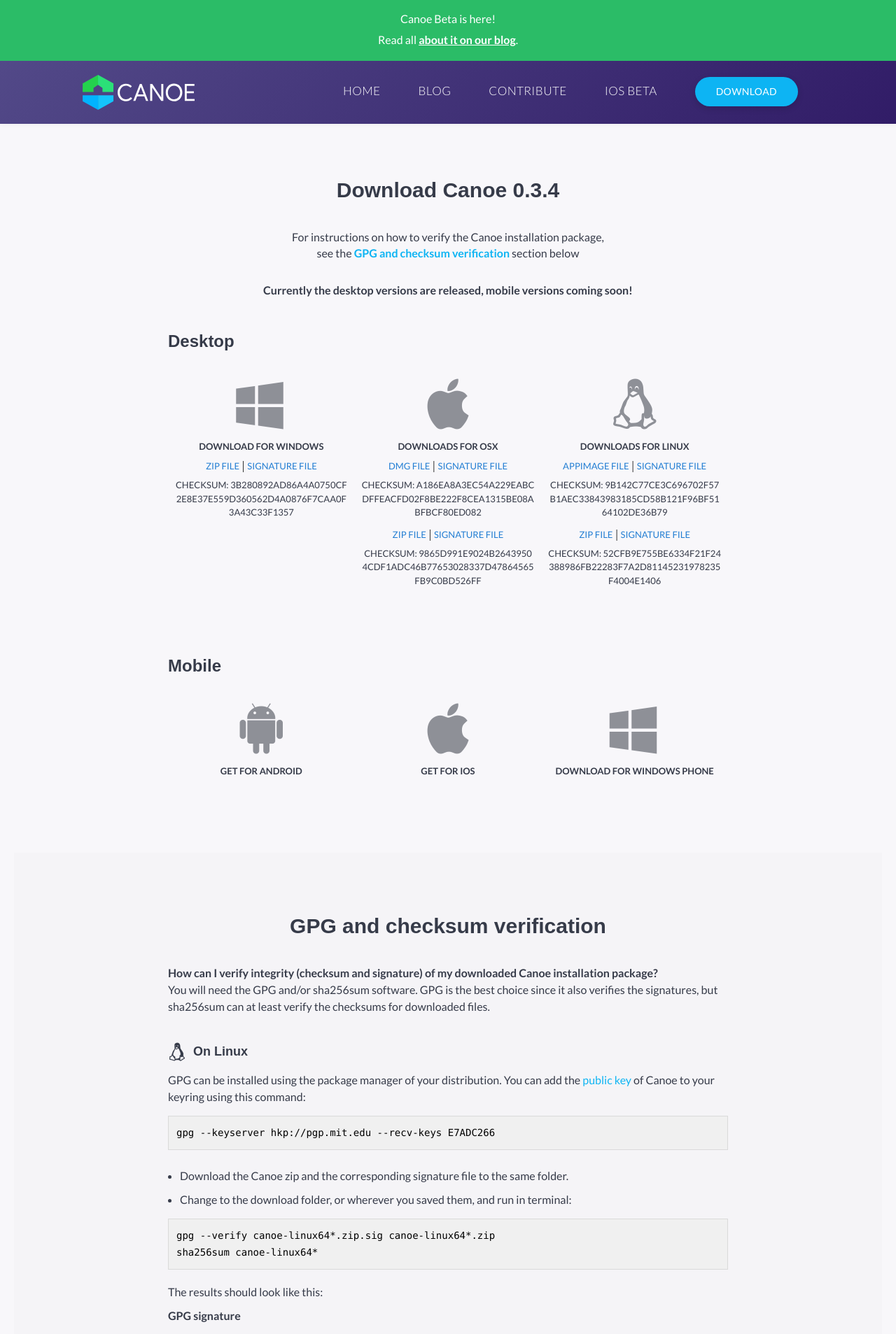
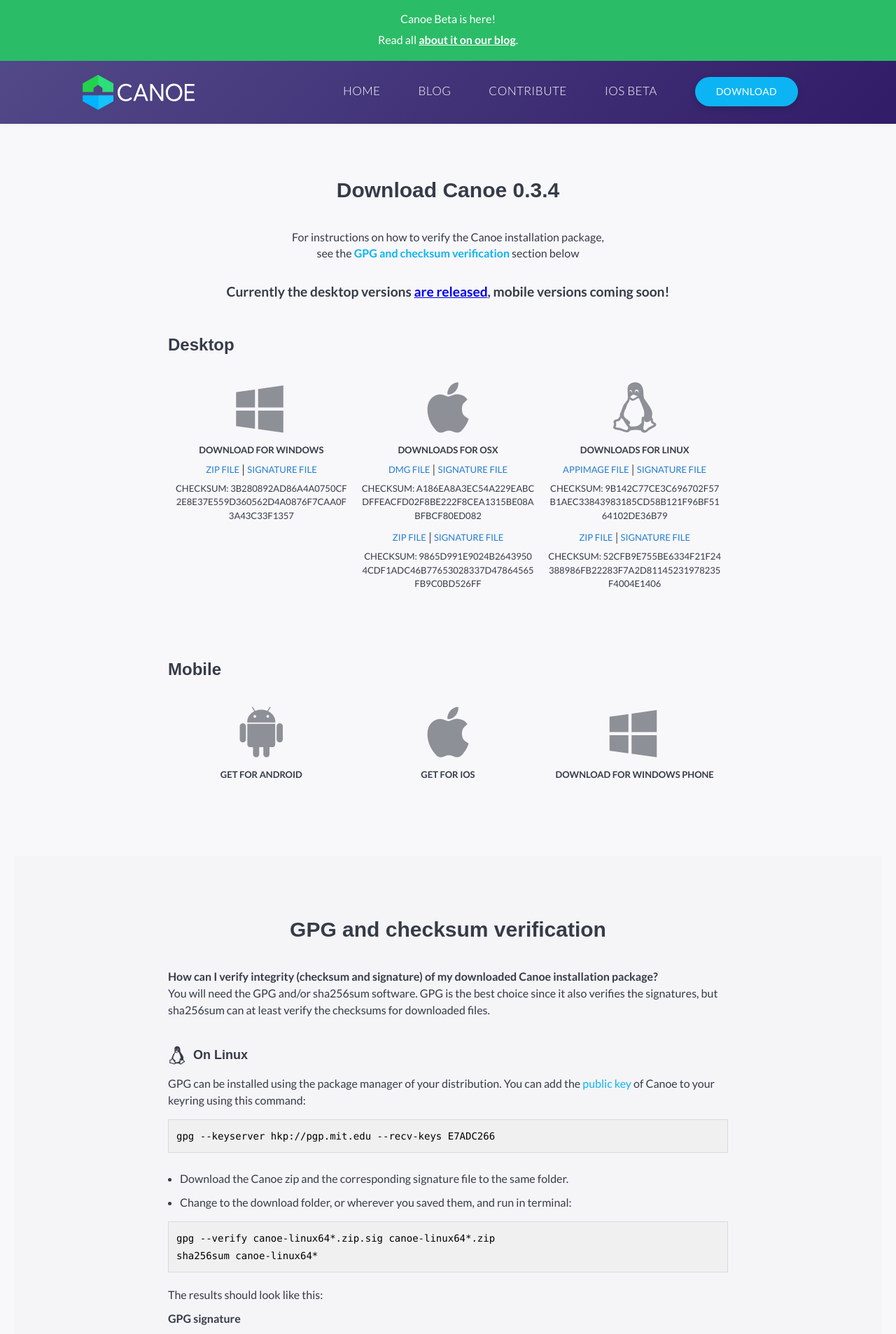
Before and after one commit to getcanoe/website, a Jekyll site: the page built from download/0.3.4/index.html, in a window 1280 px wide. Shown: the top 1907 px of the page at 70% size. Built offline with Jekyll 4.4.1, drawn with Linux system fonts in a browser that asks for light colours; some web fonts are replaced.

Commit message:
Tweaks to release info

```diff
--- a/_sass/page/_downloads.scss
+++ b/_sass/page/_downloads.scss
@@ -244,6 +244,7 @@
   margin: 15px auto 0;
   text-align: center;
   max-width: 1000px;
+  font-size: 1.2em;
   font-weight: 600;
   padding: 0 20px;
   line-height: 1.45;
--- a/download/0.3.4/index.html
+++ b/download/0.3.4/index.html
@@ -5,7 +5,7 @@
 ---
 <p class="downloads__intro">For instructions on how to verify the Canoe installation package,
   see the <a href="#how-to" class="scroll-link">GPG and checksum verification</a> section below</p>
-<p class="notice">Currently the desktop versions are released, mobile versions coming soon!</p>
+<p class="notice">Currently the desktop versions <a href="/2018/03/27/canoe-beta-desktop-release.html">are released</a>, mobile versions coming soon!</p>
 <section class="mobile">
 	<h3>Mobile</h3>
 	<ul class="links">
```
